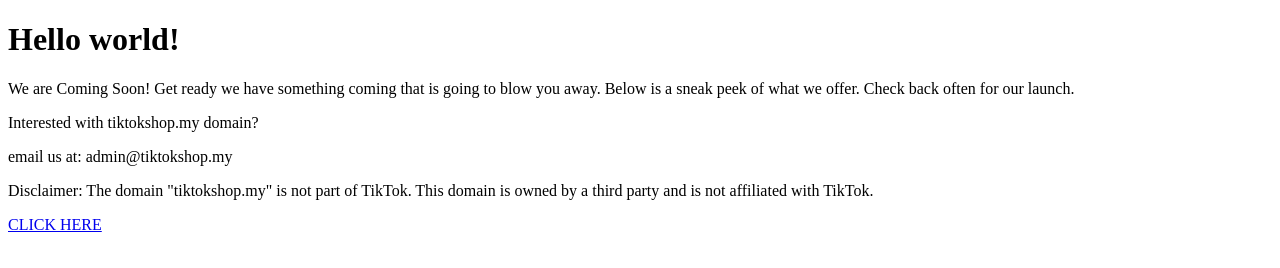
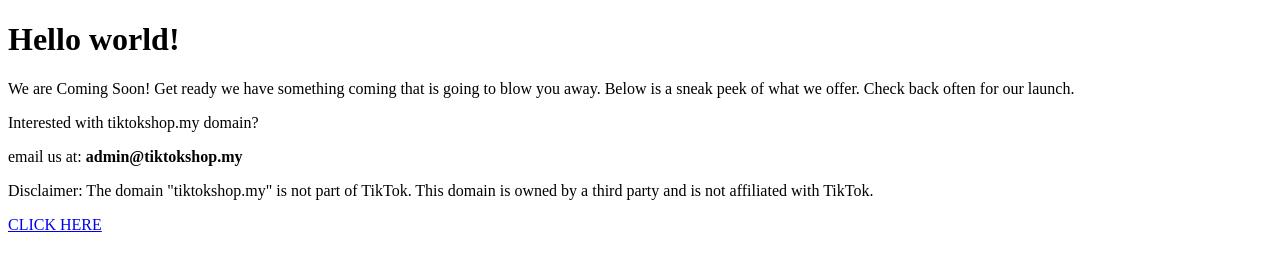
Before and after one commit to afiq90/tiktokshop.my, a plain HTML site: page index.html in a window 1280 px wide. Drawn offline with Linux system fonts and the light colour scheme.

Commit message:
make it bold

```diff
--- a/index.html
+++ b/index.html
@@ -11,7 +11,7 @@
 
         <p>Interested with tiktokshop.my domain?</p>
 
-        <p>email us at: admin@tiktokshop.my</p>
+        <p>email us at: <b>admin@tiktokshop.my</b></p>
 
         <p>Disclaimer: The domain "tiktokshop.my" is not part of TikTok. This domain is owned by a third party and is not affiliated with TikTok.</p>
 
```
